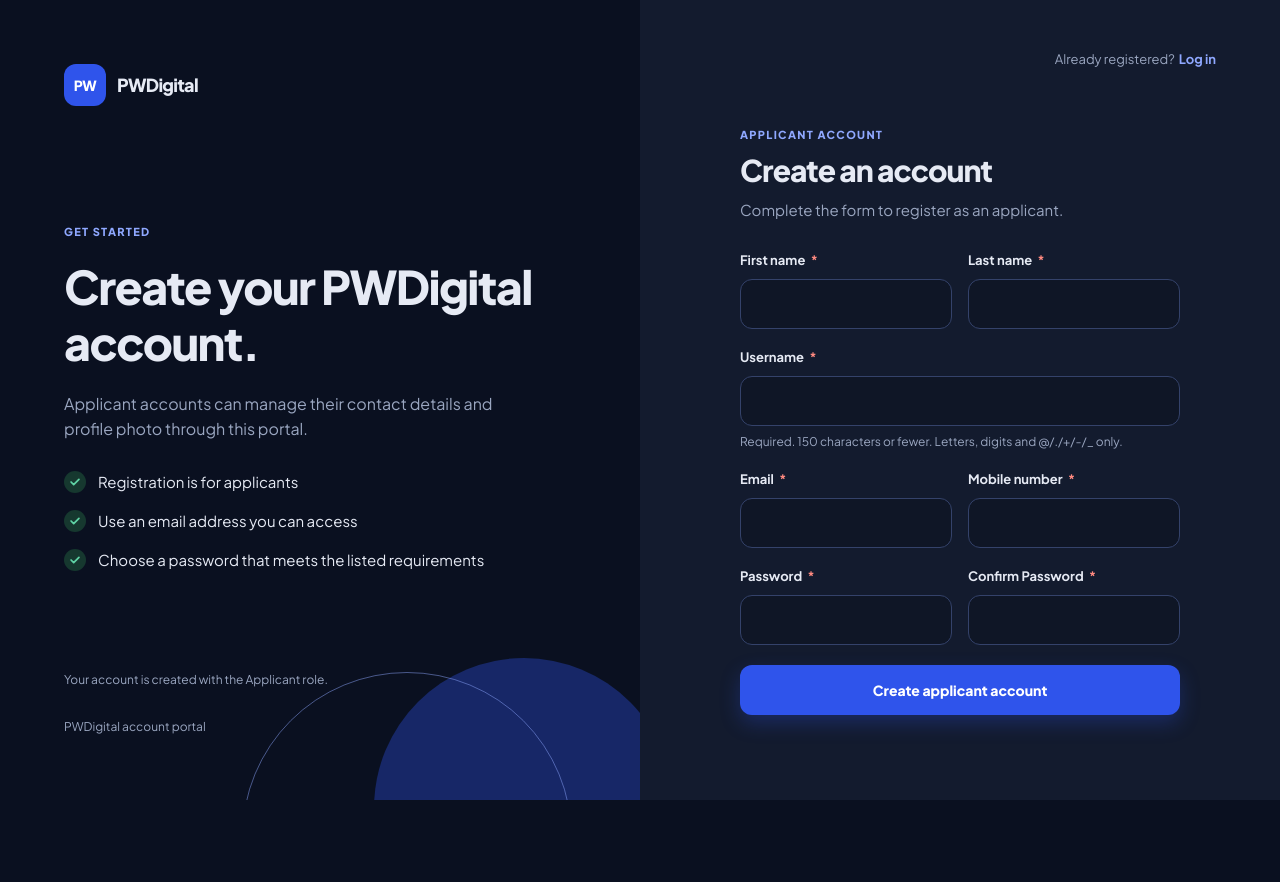
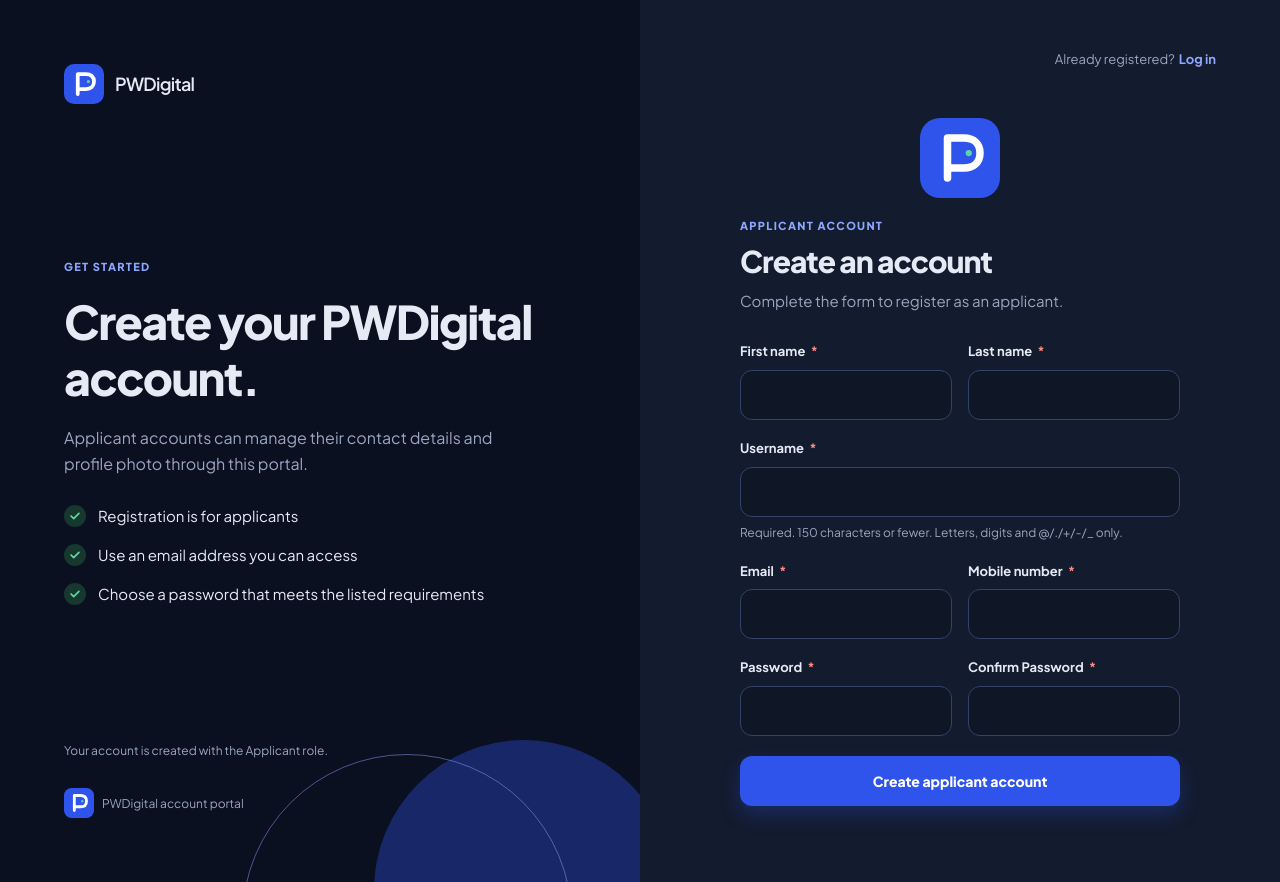
Before and after one commit to Vansqwe08/PWDigital-Quinaging-Krisvanruzzel-G8, a Django app: page / in a window 1280 px wide. Before the commit the page ends 800 px from the top, so only its background shows below. Run offline with Django 5.2, Linux system fonts and the light colour scheme; parts of the project's set-up code (start-up, migrations or seed data) failed here and were passed over.

Commit message:
feat(branding): add PWDigital logo assets
Use the PWDigital mark across auth pages, navigation, and footers; add favicon exports and social preview metadata.

Co-authored-by: Copilot <223556219+Copilot@users.noreply.github.com>

```diff
--- a/static/css/app.css
+++ b/static/css/app.css
@@ -140,23 +140,17 @@ h3 {
   color: var(--text);
 }
 
-.brand-mark {
-  display: inline-grid;
-  width: 42px;
-  height: 42px;
-  flex: 0 0 42px;
-  place-items: center;
-  border-radius: 12px;
-  background: var(--primary);
-  color: #fff;
-  font-size: 14px;
-  font-weight: 800;
-  letter-spacing: -.04em;
+.brand-icon {
+  display: block;
+  width: 40px;
+  height: 40px;
+  flex: 0 0 40px;
+  object-fit: contain;
 }
 
 .brand-name {
   font-size: 18px;
-  font-weight: 800;
+  font-weight: 600;
   letter-spacing: -.04em;
 }
 
@@ -245,9 +239,29 @@ h3 {
 }
 
 .auth-brand-footer {
+  display: flex;
+  align-items: center;
+  gap: 8px;
   margin: 0;
   color: var(--text-muted);
   font-size: 12px;
+}
+
+.auth-brand-footer img,
+.app-footer img {
+  display: block;
+  width: 30px;
+  height: 30px;
+  flex: 0 0 30px;
+  object-fit: contain;
+}
+
+.auth-form-logo {
+  display: block;
+  width: 80px;
+  height: 80px;
+  margin: 0 auto 20px;
+  object-fit: contain;
 }
 
 .auth-note {
@@ -784,6 +798,9 @@ h3 {
 }
 
 .app-footer {
+  display: flex;
+  align-items: center;
+  gap: 8px;
   margin-top: 42px;
   padding-top: 18px;
   border-top: 1px solid var(--border);
@@ -821,12 +838,10 @@ h3 {
   gap: 8px;
 }
 
-.mobile-brand .brand-mark {
+.mobile-brand .brand-icon {
   width: 36px;
   height: 36px;
   flex-basis: 36px;
-  border-radius: 10px;
-  font-size: 12px;
 }
 
 .mobile-brand .brand-name {
@@ -1237,9 +1252,13 @@ h3 {
     font-size: 12px;
   }
 
-  .auth-brand-footer,
   .auth-decoration {
     display: none;
+  }
+
+  .auth-brand-footer {
+    display: flex;
+    margin-top: 16px;
   }
 
   .auth-form-panel {
@@ -1377,10 +1396,10 @@ h3 {
     font-size: 14px;
   }
 
-  .mobile-brand .brand-mark {
-    width: 33px;
-    height: 33px;
-    flex-basis: 33px;
+  .mobile-brand .brand-icon {
+    width: 36px;
+    height: 36px;
+    flex-basis: 36px;
   }
 
   .app-content {
--- a/templates/base.html
+++ b/templates/base.html
@@ -5,7 +5,30 @@
   <meta charset="utf-8">
   <meta name="viewport" content="width=device-width, initial-scale=1">
   <meta name="theme-color" content="#0F1626">
+  <meta name="apple-mobile-web-app-title" content="PWDigital">
+  <meta property="og:type" content="website">
+  <meta property="og:title" content="PWDigital">
+  <meta property="og:description" content="Account portal for digital PWD services">
+  {% if request %}
+    <meta property="og:image" content="{{ request.scheme }}://{{ request.get_host }}{% static 'img/pwdigital-og.png' %}">
+  {% else %}
+    <meta property="og:image" content="{% static 'img/pwdigital-og.png' %}">
+  {% endif %}
+  <meta property="og:image:alt" content="PWDigital logo on a white background">
+  <meta name="twitter:image:alt" content="PWDigital logo on a white background">
+  <meta property="og:image:width" content="1200">
+  <meta property="og:image:height" content="630">
+  <meta name="twitter:card" content="summary_large_image">
+  {% if request %}
+    <meta name="twitter:image" content="{{ request.scheme }}://{{ request.get_host }}{% static 'img/pwdigital-og.png' %}">
+  {% else %}
+    <meta name="twitter:image" content="{% static 'img/pwdigital-og.png' %}">
+  {% endif %}
   <title>{% block title %}PWDigital{% endblock %}</title>
+  <link rel="icon" type="image/svg+xml" sizes="any" href="{% static 'img/pwdigital-icon.svg' %}">
+  <link rel="icon" type="image/png" sizes="32x32" href="{% static 'img/favicon-32.png' %}">
+  <link rel="icon" type="image/png" sizes="512x512" href="{% static 'img/pwdigital-icon-512.png' %}">
+  <link rel="apple-touch-icon" sizes="180x180" href="{% static 'img/apple-touch-icon.png' %}">
   <link rel="preconnect" href="https://fonts.googleapis.com">
   <link rel="preconnect" href="https://fonts.gstatic.com" crossorigin>
   <link href="https://fonts.googleapis.com/css2?family=Plus+Jakarta+Sans:wght@400;500;600;700;800&display=swap" rel="stylesheet">
--- a/templates/layouts/auth.html
+++ b/templates/layouts/auth.html
@@ -1,12 +1,11 @@
 {% extends "base.html" %}
+{% load static %}
 
 {% block content %}
 <div class="auth-layout">
   <aside class="auth-brand-panel" aria-label="PWDigital">
-    <a class="brand-lockup" href="{% url 'accounts:login' %}" aria-label="PWDigital home">
-      <span class="brand-mark">PW</span>
-      <span class="brand-name">PWDigital</span>
-    </a>
+    {% url 'accounts:register' as brand_home_url %}
+    {% include "partials/brand.html" with brand_href=brand_home_url brand_class="auth-brand-lockup" %}
     <div class="auth-brand-copy">
       <p class="eyebrow">{% block auth_eyebrow %}PWDIGITAL ACCOUNT PORTAL{% endblock %}</p>
       <h1>{% block auth_headline %}Your account, all in one place.{% endblock %}</h1>
@@ -16,7 +15,10 @@
       </ul>
     </div>
     {% block auth_extra %}{% endblock %}
-    <p class="auth-brand-footer">PWDigital account portal</p>
+    <p class="auth-brand-footer">
+      <img src="{% static 'img/pwdigital-icon.svg' %}" alt="PWDigital logo" width="30" height="30">
+      <span>PWDigital account portal</span>
+    </p>
     <span class="auth-decoration auth-decoration-filled" aria-hidden="true"></span>
     <span class="auth-decoration auth-decoration-outlined" aria-hidden="true"></span>
   </aside>
@@ -27,6 +29,7 @@
     </div>
     <div class="auth-form-inner">
       {% include "partials/messages.html" %}
+      <img class="auth-form-logo" src="{% static 'img/pwdigital-icon.svg' %}" alt="PWDigital logo" width="80" height="80">
       <p class="eyebrow auth-form-eyebrow">{% block form_eyebrow %}ACCOUNT ACCESS{% endblock %}</p>
       <h2>{% block form_title %}{% endblock %}</h2>
       <p class="auth-form-subtitle">{% block form_subtitle %}{% endblock %}</p>
--- /dev/null
+++ b/templates/partials/brand.html
@@ -0,0 +1,5 @@
+{% load static %}
+<a class="brand-lockup{% if brand_class %} {{ brand_class }}{% endif %}" href="{{ brand_href }}" aria-label="PWDigital home">
+  <img class="brand-icon" src="{% static 'img/pwdigital-icon.svg' %}" alt="PWDigital logo" width="40" height="40">
+  {% if show_brand_name != False %}<span class="brand-name">PWDigital</span>{% endif %}
+</a>
--- a/templates/partials/sidebar.html
+++ b/templates/partials/sidebar.html
@@ -1,9 +1,7 @@
 {% with current_route=request.resolver_match.url_name current_namespace=request.resolver_match.namespace %}
 <aside class="app-sidebar" id="app-sidebar" aria-label="Account navigation">
-  <a class="brand-lockup sidebar-brand" href="{% url 'accounts:dashboard_redirect' %}">
-    <span class="brand-mark">PW</span>
-    <span class="brand-name">PWDigital</span>
-  </a>
+  {% url 'accounts:dashboard_redirect' as brand_home_url %}
+  {% include "partials/brand.html" with brand_href=brand_home_url brand_class="sidebar-brand" %}
 
   <p class="sidebar-section-label">Workspace</p>
   <nav class="sidebar-nav" aria-label="Main navigation">
```
Also changed, not shown: templates/layouts/app.html (+7 -5 lines), static/img/apple-touch-icon.png (added), static/img/favicon-32.png (added), static/img/pwdigital-icon-512.png (added), static/img/pwdigital-icon.svg (added), static/img/pwdigital-og.png (added).
